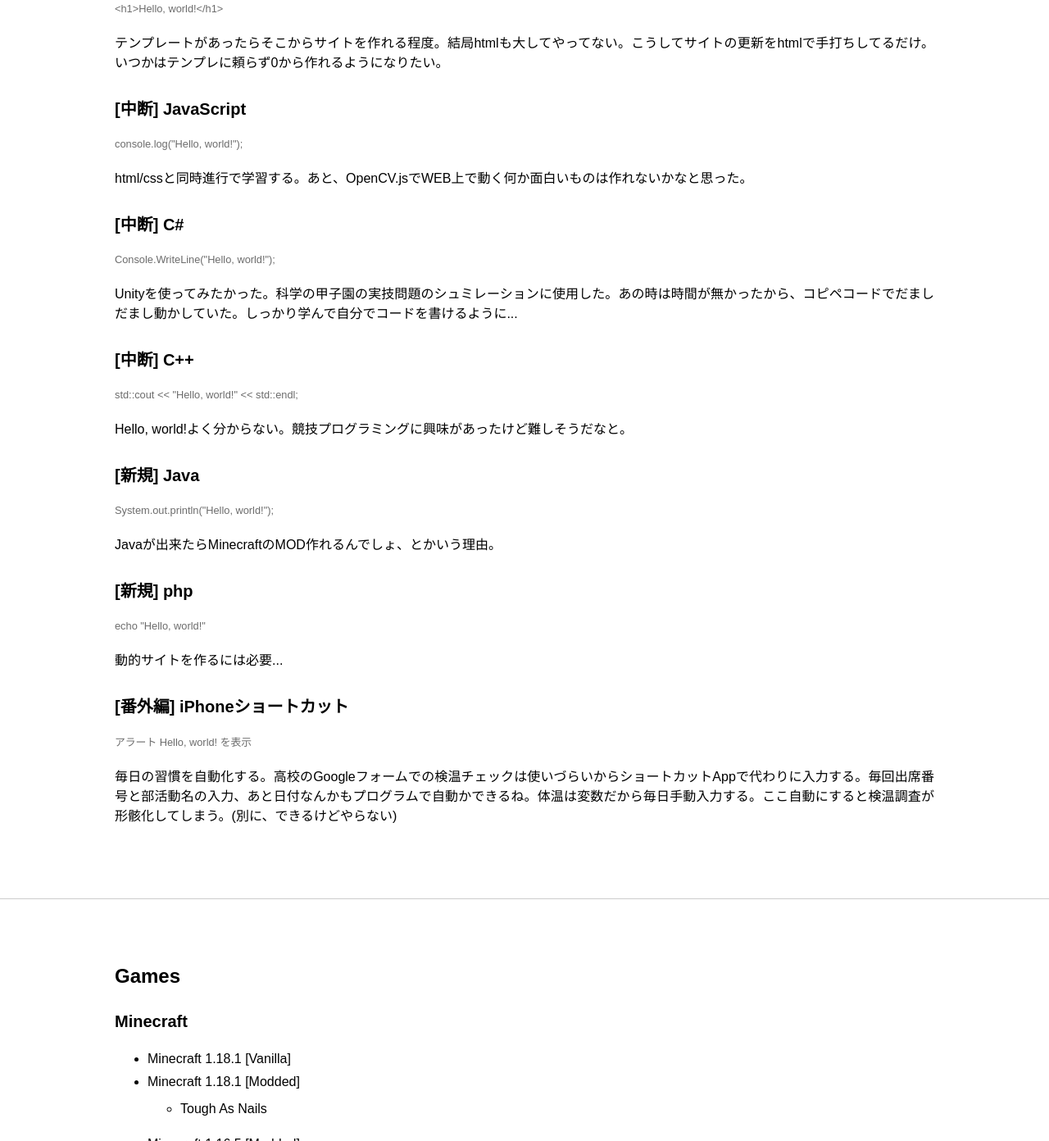
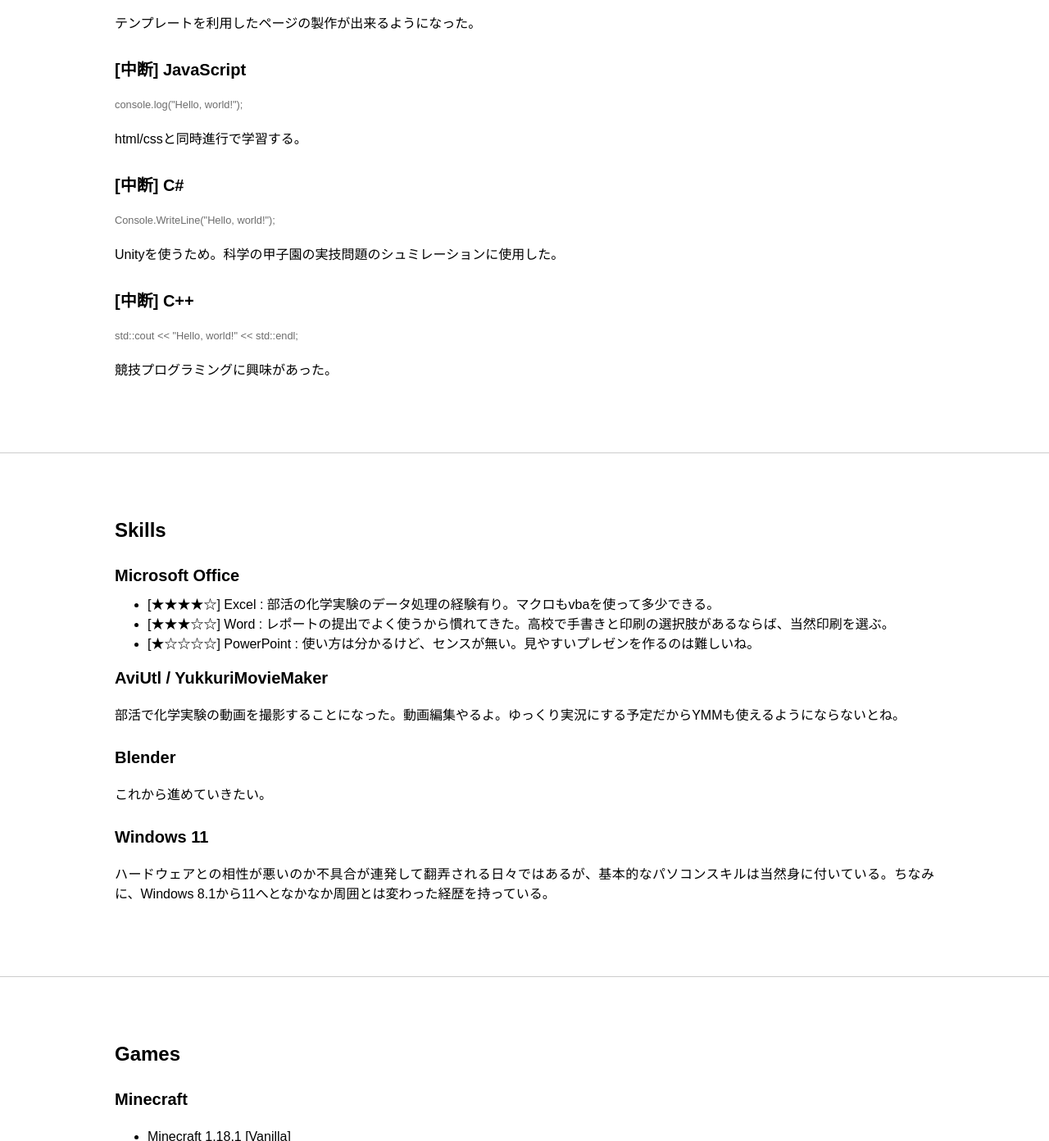
Before and after one commit to miyaryo1212/miyaryo1212.github.io, a plain HTML site: page index.html in a window 1280 px wide. Shown: the part 1497-2889 px from the top of the page at 82% size. Drawn offline with Linux system fonts and the light colour scheme.

Commit message:
[Update] index

```diff
--- a/index.html
+++ b/index.html
@@ -91,43 +91,53 @@
             <div class="content">
 
                 <h1>Programming</h1>
-                <p>いろいろ手を出し過ぎた。興味の範囲が広くて既に抱えきれなくなってきている。複数言語を同時に学ぼうなんてのは無茶だったのだ。</p>
+                <p>興味の範囲が広いので、抱えきれなくなることを恐れている。</p>
 
                 <h2>[学習中] Python 3</h2>
                 <p><span class="supplement">print("Hello, world!")</span></p>
-                <p>PaizaでランクAを目指して練習中。多分、唯一まともに進んでいる。OpenCV使って画像処理できたら面白そう。あと、Markovifyというライブラリも興味ある。</p>
+                <p>PaizaでランクAを目指して練習中。OpenCVを使った画像分析とMarkovifyというライブラリを利用したディープラーニングに興味がある。</p>
 
                 <h2>[学習中] html/css</h2>
                 <P><span class="supplement">&lt;h1&gt;Hello, world!&lt;/h1&gt;</span></P>
-                <p>テンプレートがあったらそこからサイトを作れる程度。結局htmlも大してやってない。こうしてサイトの更新をhtmlで手打ちしてるだけ。いつかはテンプレに頼らず0から作れるようになりたい。</p>
+                <p>テンプレートを利用したページの製作が出来るようになった。</p>
 
                 <h2>[中断] JavaScript</h2>
                 <p><span class="supplement">console.log("Hello, world!");</span></p>
-                <p>html/cssと同時進行で学習する。あと、OpenCV.jsでWEB上で動く何か面白いものは作れないかなと思った。</p>
+                <p>html/cssと同時進行で学習する。</p>
 
                 <h2>[中断] C#</h2>
                 <p><span class="supplement">Console.WriteLine("Hello, world!");</span></p>
-                <p>Unityを使ってみたかった。科学の甲子園の実技問題のシュミレーションに使用した。あの時は時間が無かったから、コピペコードでだましだまし動かしていた。しっかり学んで自分でコードを書けるように...</p>
+                <p>Unityを使うため。科学の甲子園の実技問題のシュミレーションに使用した。</p>
 
                 <h2>[中断] C++</h2>
                 <p><span class="supplement">std::cout << "Hello, world!" << std::endl;</span></p>
-                <p>Hello, world!よく分からない。競技プログラミングに興味があったけど難しそうだなと。</p>
-
-                <h2>[新規] Java</h2>
-                <p><span class="supplement">System.out.println("Hello, world!");</span></p>
-                <p>Javaが出来たらMinecraftのMOD作れるんでしょ、とかいう理由。</p>
-
-                <h2>[新規] php</h2>
-                <p><span class="supplement">echo "Hello, world!"</span></p>
-                <p>動的サイトを作るには必要...</p>
-
-                <h2>[番外編] iPhoneショートカット</h2>
-                <p><span class="supplement">アラート Hello, world! を表示</span></p>
-                <p>毎日の習慣を自動化する。高校のGoogleフォームでの検温チェックは使いづらいからショートカットAppで代わりに入力する。毎回出席番号と部活動名の入力、あと日付なんかもプログラムで自動かできるね。体温は変数だから毎日手動入力する。ここ自動にすると検温調査が形骸化してしまう。(別に、できるけどやらない)</p>
+                <p>競技プログラミングに興味があった。</p>
 
             </div>
         </div>
         <!-- block END -->
+
+        <div class="block">
+            <div class="content">
+
+                <h1>Skills</h1>
+                <h2>Microsoft Office</h2>
+                <ul>
+                    <li>[★★★★☆] Excel : 部活の化学実験のデータ処理の経験有り。マクロもvbaを使って多少できる。</li>
+                    <li>[★★★☆☆] Word : レポートの提出でよく使うから慣れてきた。高校で手書きと印刷の選択肢があるならば、当然印刷を選ぶ。</li>
+                    <li>[★☆☆☆☆] PowerPoint : 使い方は分かるけど、センスが無い。見やすいプレゼンを作るのは難しいね。</li>
+                </ul>
+
+                <h2>AviUtl / YukkuriMovieMaker</h2>
+                <p>部活で化学実験の動画を撮影することになった。動画編集やるよ。ゆっくり実況にする予定だからYMMも使えるようにならないとね。</p>
+
+                <h2>Blender</h2>
+                <p>これから進めていきたい。</p>
+
+                <h2>Windows 11</h2>
+                <p>ハードウェアとの相性が悪いのか不具合が連発して翻弄される日々ではあるが、基本的なパソコンスキルは当然身に付いている。ちなみに、Windows 8.1から11へとなかなか周囲とは変わった経歴を持っている。</p>
+            </div>
+        </div>
 
         <!-- block START -->
         <div class="block">
```
